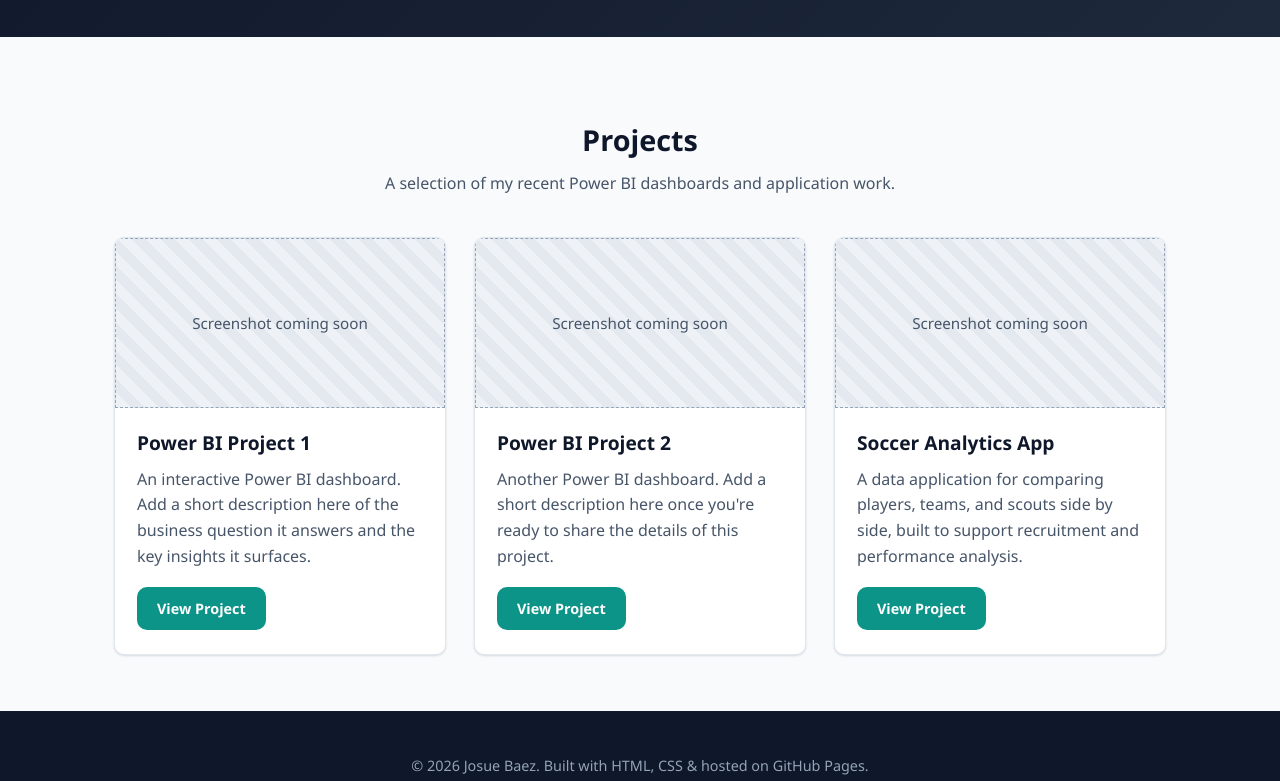
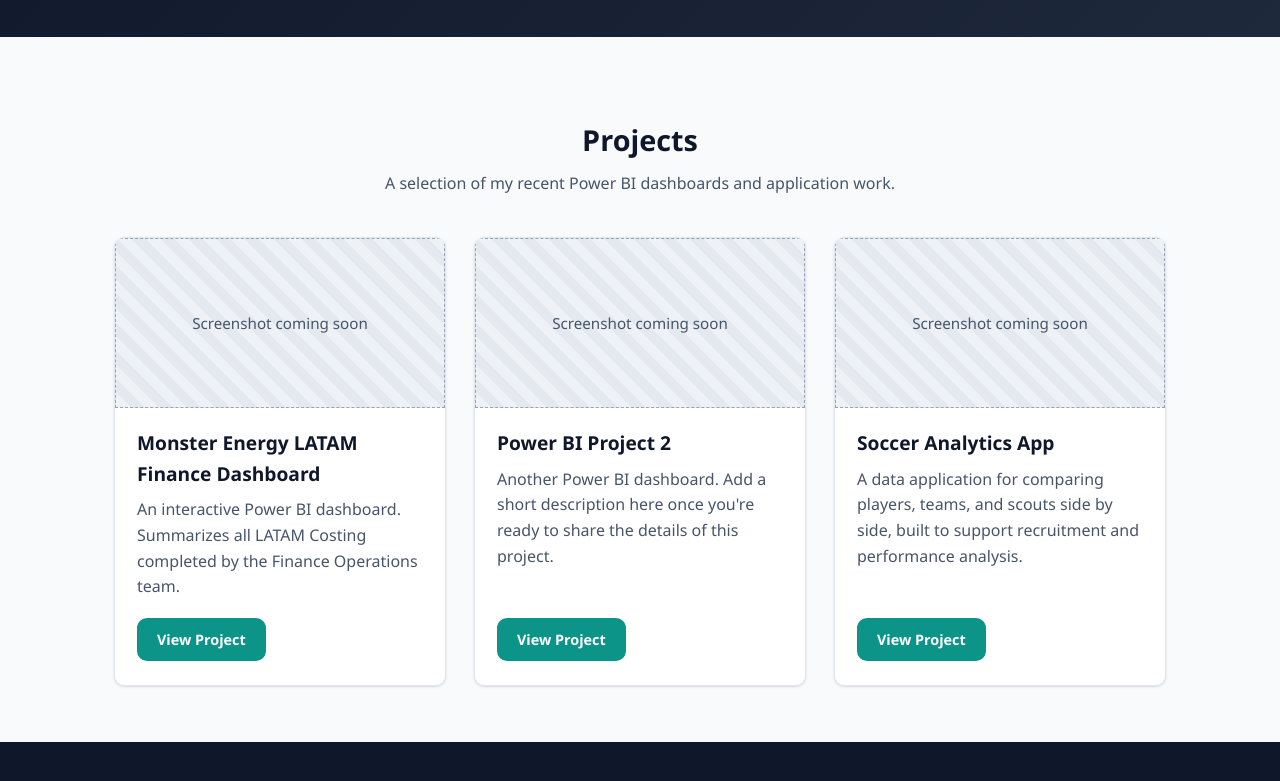
Before and after one commit to jobaez9/jobaez9.github.io, a plain HTML site: page index.html in a window 1280 px wide. Shown: the part 392-1173 px from the top of the page. Drawn offline with Linux system fonts and the light colour scheme.

Commit message:
Change project title and update description
Updated project title and description for clarity.

```diff
--- a/index.html
+++ b/index.html
@@ -51,10 +51,9 @@
           <div class="placeholder-box thumb">Screenshot coming soon</div>
           <div class="card-body">
             <!-- TODO: replace with your project title/description -->
-            <h3>Power BI Project 1</h3>
+            <h3>Monster Energy LATAM Finance Dashboard</h3>
             <p>
-              An interactive Power BI dashboard. Add a short description here of
-              the business question it answers and the key insights it surfaces.
+              An interactive Power BI dashboard. Summarizes all LATAM Costing completed by the Finance Operations team.
             </p>
             <a class="btn btn-primary" href="projects/powerbi-project-1.html">View Project</a>
           </div>
```
